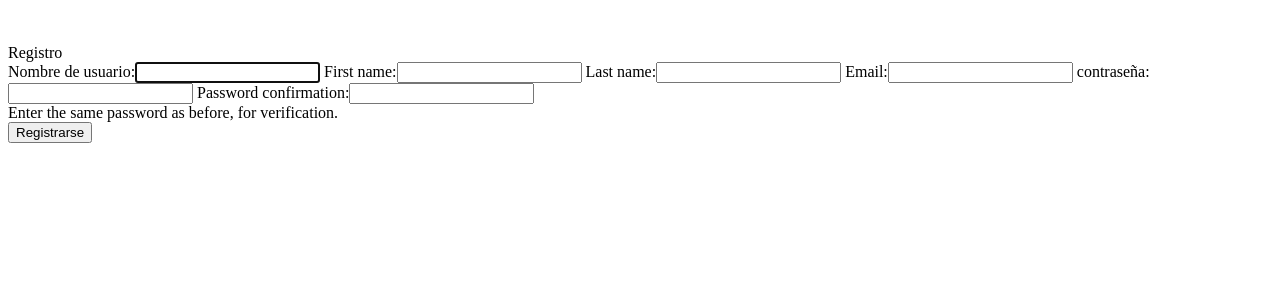
After one commit to MiguelHG2351/cs50w-project3, a Django app: page /orders/register in a window 1280 px wide. The commit adds this page. Shown: the top 300 px of the page. Run offline with Django 3.2, Linux system fonts and the light colour scheme.

Commit message:
error con los ids resuelto xd

```diff
--- /dev/null
+++ b/orders/form.py
@@ -0,0 +1,28 @@
+#importamos el modelo del producto
+# from .models import Producto
+from django import forms
+
+from django.contrib.auth.models import User
+
+from django.contrib.auth.forms import UserCreationForm
+
+# class ProductoForm(forms.ModelForm):
+#     # nombre = forms.charField(widget.TextInput(attrs={'class':'form-control'}))
+#     # descripción = forms.CharField(widget=forms.Textarea(attrs={'class':'form-control','cols': 80, 'rows': 20}))
+#     class Meta:
+#         model = Producto
+#         fields = ('nombre', 'precio','descripcion', 'stock', 'categoria')
+#         #fields = '__all__'
+#         widgets = {
+#             'descripcion': forms.Textarea(attrs={'cols': 80, 'rows': 5}),
+#         }
+
+class RegistroForm(UserCreationForm):
+    username = forms.CharField(label="Nombre de usuario", widget=forms.TextInput(attrs={'class':'form-control'}))
+    email = forms.EmailField()
+    password1 = forms.CharField(label='contraseña',widget=forms.PasswordInput(attrs={'class':'form-control'}))
+    password2: forms.Field(label='confirmar contraseña',widget=forms.PasswordInput(attrs={'class':'form-control'}))
+    class Meta:
+        model = User
+        fields = ('username', 'first_name', 'last_name', 'email', 'password1', 'password2')
+        help_texts = { k:"" for k in fields}
--- a/orders/templates/orders/order.html
+++ b/orders/templates/orders/order.html
@@ -25,6 +25,7 @@
     </div>
 </header>
 <section class="food-info">
+    <a href="{% url 'register' %}">login</a>
     <article class="information">
         <div class="information-description">
             <h3>Information</h3>
@@ -60,7 +61,7 @@
             <h3>Price</h3>
             <span id="prices">$60.00</span>
         </div>
-        <button class="add-to-cart">
+        <button class="add-to-cart" id="add-card-btn">
             <span>
                 <img src="{% static 'orders/icons/add_shopping_cart.svg' %}" alt="agregar al carrtio">
             </span>
--- /dev/null
+++ b/orders/templates/registration/register.html
@@ -0,0 +1,20 @@
+{% extends 'orders/base.html'%}
+{% block title%} Registro de usuario {% endblock %}
+{% block body %}
+        <br><br>
+        <div class="row">
+            <div class="col-12 col-md-6 ofset-3  m-auto">
+                <div class="card">
+                    <div class="card-tittle text-center mt-2 text-dark">Registro</div>
+                    <div class="card-body">
+                        <form action="" method="post" class="text-dark">
+                            {% csrf_token %}
+                            {{form}}
+                        <br>
+                        <input type="submit" value="Registrarse" class="btn btn-success  float-end">
+                        </form>
+                    </div>
+                </div>
+            </div>
+        </div>
+{% endblock %}
--- a/orders/urls.py
+++ b/orders/urls.py
@@ -6,5 +6,6 @@ urlpatterns = [
     path("", views.index, name="index"),
     path("orders", views.orders_view, name="index2"),
     path("orders/api/food", views.api_food, name="api"),
-    path("orders/api/food/<int:food_id>", views.api_food_2, name="api")
+    path("orders/api/food/<int:food_id>", views.api_food_2, name="api2"),
+    path("orders/register", views.register, name="register")
 ]
--- a/orders/views.py
+++ b/orders/views.py
@@ -1,5 +1,8 @@
 from django.http import JsonResponse
-from django.shortcuts import render
+from django.shortcuts import redirect, render
+from django.contrib.auth import authenticate, login
+
+from orders.form import RegistroForm
 from .models import Food, Popular_Food, TYPES_FOOD as TYPE_LIST
 
 def type_food_list():
@@ -33,6 +36,25 @@ def orders_view(request):
         'popular_foods':popular_food
     })
 
+
+def register(request):
+    data = {
+        'form': RegistroForm()
+    }
+    if request.method == 'POST':
+        formulario = RegistroForm(request.POST)
+        if formulario.is_valid():
+            formulario.save()
+            username = formulario.cleaned_data['username']
+            password = formulario.cleaned_data['password1']
+            user = authenticate(username=username, password=password)
+            login(request, user)
+            return redirect(to='index')
+        else:
+            data['form'] = formulario
+    return render(request, 'registration/register.html', data)
+
+
 def api_food(request):
     category = request.GET.get('category').replace('"', '')
 
--- a/pizza/urls.py
+++ b/pizza/urls.py
@@ -21,4 +21,5 @@ from django.conf import settings
 urlpatterns = [
     path("", include("orders.urls")),
     path("admin/", admin.site.urls),
+    path('auth/', include('django.contrib.auth.urls'))
 ] + static(settings.MEDIA_URL, document_root=settings.MEDIA_ROOT)
```
Also changed, not shown: orders/static/orders/order.js (+16 -2 lines), orders/templates/registration/login.html (added, +23 -0 lines), db.sqlite3.
